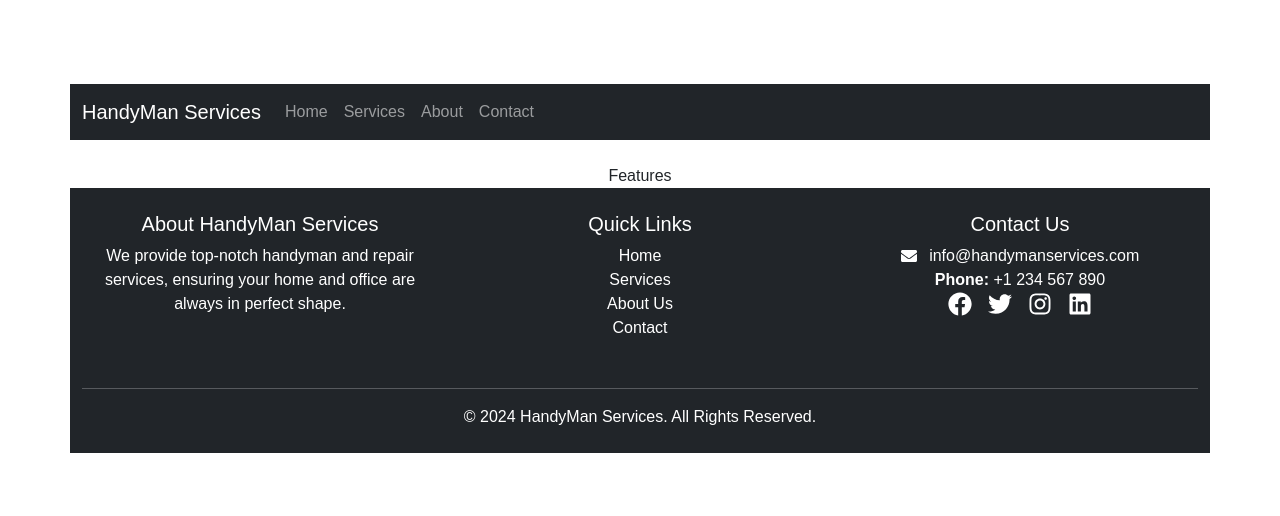
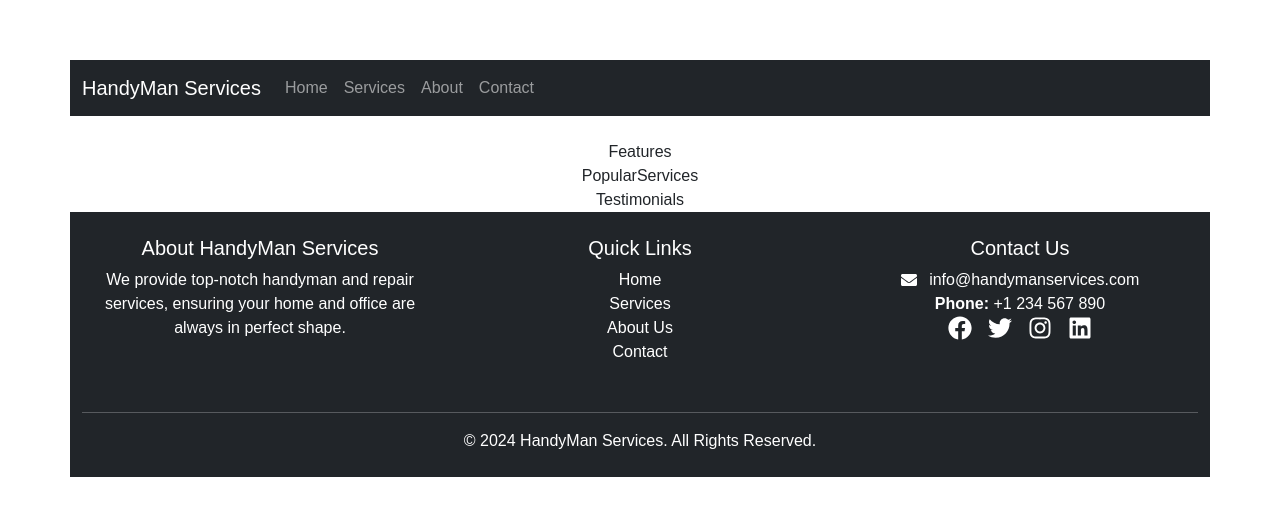
Before and after one commit to nurulazam-dev/mna-handyman-platform, a React (Vite) app: page / in a window 1280 px wide. Shown: the part 132-648 px from the top of the page. Built offline with nearby package versions, Linux system fonts and the light colour scheme.

Commit message:
Testimonials component create

```diff
--- /dev/null
+++ b/src/components/Testimonials.jsx
@@ -0,0 +1,7 @@
+import React from "react";
+
+const Testimonials = () => {
+  return <div>Testimonials</div>;
+};
+
+export default Testimonials;
--- a/src/pages/Home.jsx
+++ b/src/pages/Home.jsx
@@ -1,11 +1,15 @@
 import Features from "../components/Features";
 import Hero from "../components/Hero";
+import PopularServices from "../components/PopularServices";
+import Testimonials from "../components/Testimonials";
 
 const Home = () => {
   return (
     <>
       <Hero />
       <Features />
+      <PopularServices />
+      <Testimonials />
     </>
   );
 };
```
